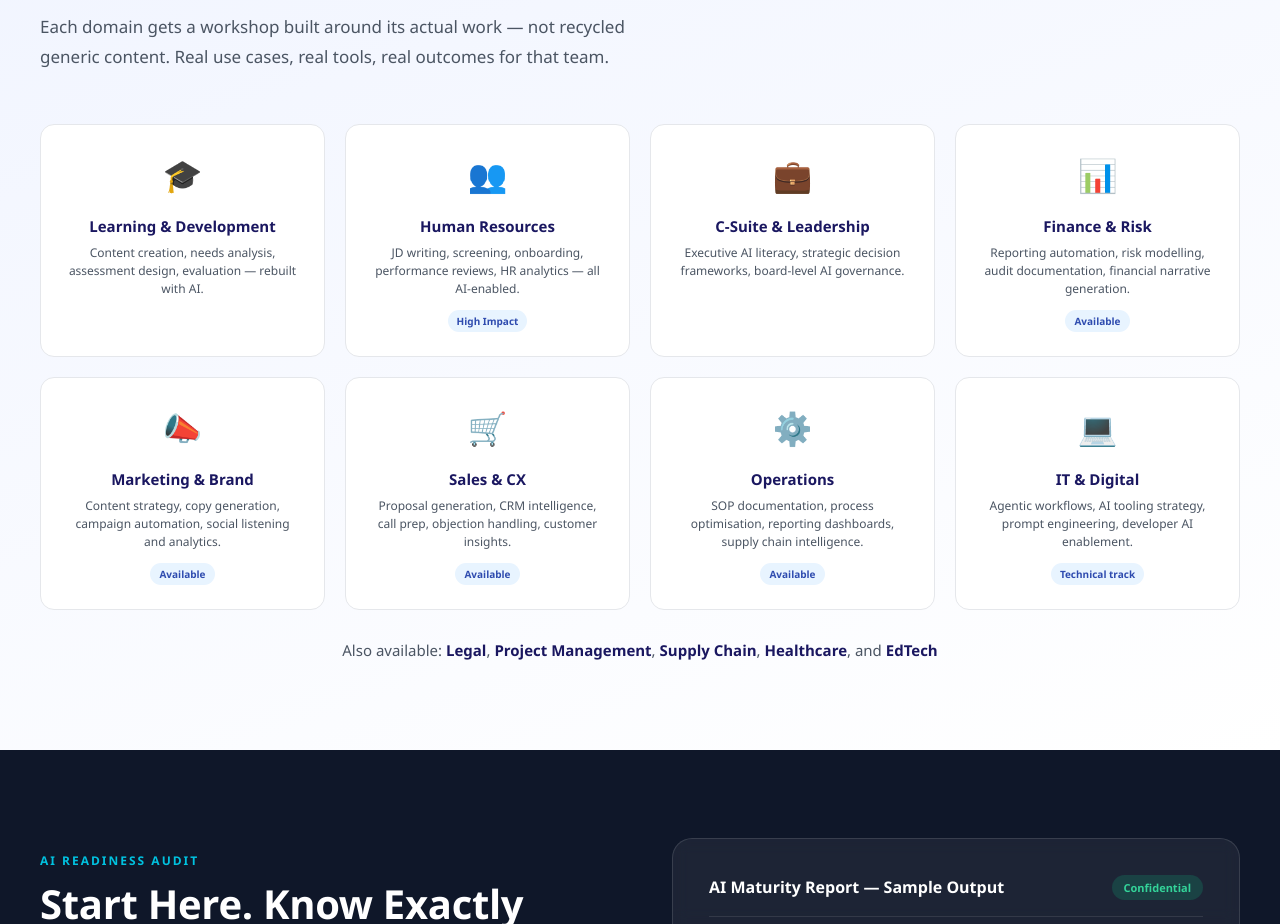
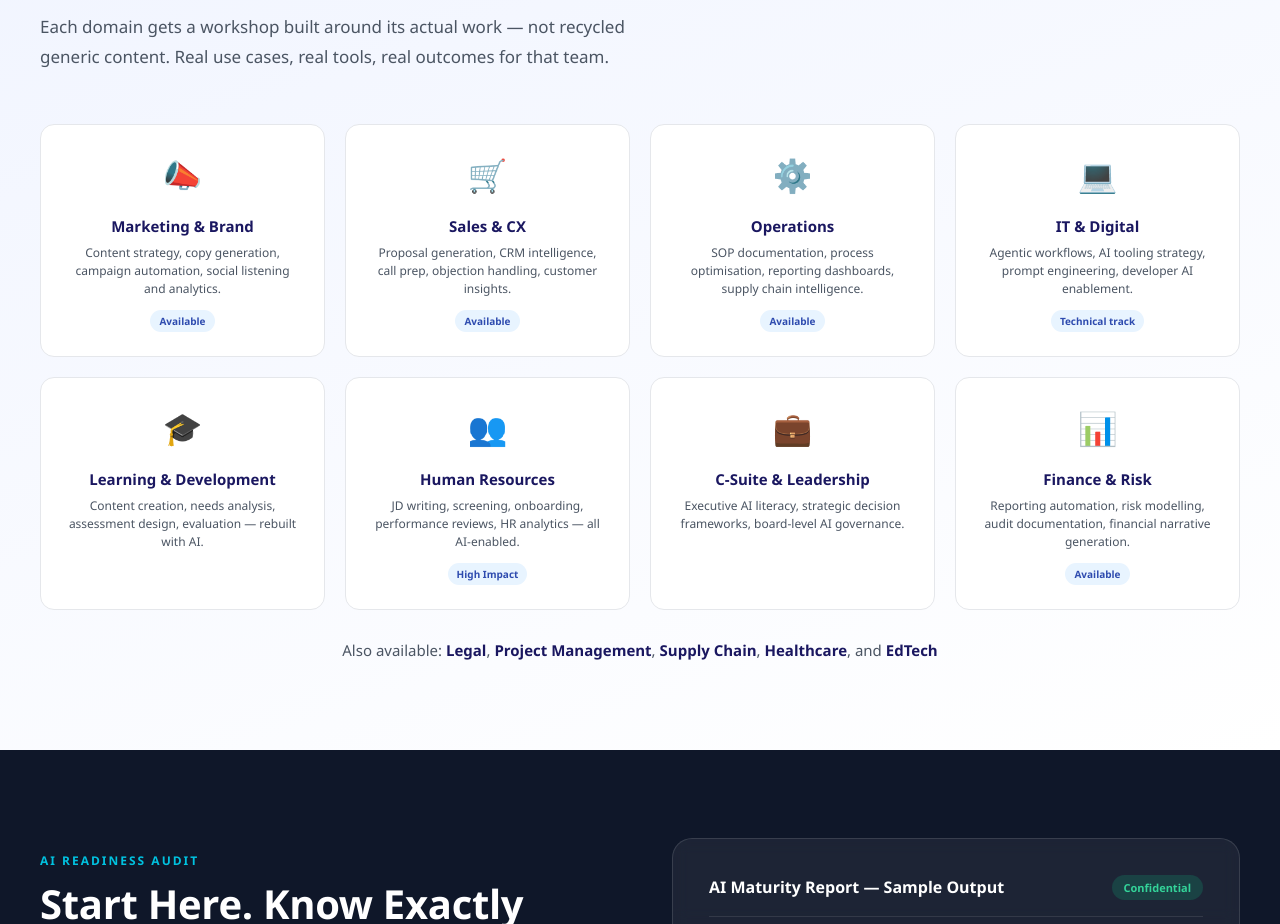
Before and after one commit to jatinchary/strikers2, a Next.js app: page / in a window 1280 px wide. Shown: the part 3214-4138 px from the top of the page. Built offline with nearby package versions, Linux system fonts and the light colour scheme.

Commit message:
small edit

```diff
--- a/src/app/page.tsx
+++ b/src/app/page.tsx
@@ -241,7 +241,7 @@ export default function Home() {
                 <li>ROI model: projected time and cost savings per function</li>
               </ul>
               <div className="svc-price">
-                <a href="mailto:strikers4you@gmail.com?subject=AI Audit Enquiry" className="svc-cta">
+                <a href="#contact" className="svc-cta">
                   Book an Audit →
                 </a>
               </div>
@@ -302,7 +302,7 @@ export default function Home() {
                 <li>30/60/90-day outcome measurement</li>
               </ul>
               <div className="svc-price">
-                <a href="mailto:strikers4you@gmail.com?subject=AI Implementation Enquiry" className="svc-cta">
+                <a href="#contact" className="svc-cta">
                   Discuss Project →
                 </a>
               </div>
@@ -329,7 +329,7 @@ export default function Home() {
                 <li>Annual AI roadmap review and refresh</li>
               </ul>
               <div className="svc-price">
-                <a href="mailto:strikers4you@gmail.com?subject=Advisory Retainer Enquiry" className="svc-cta">
+                <a href="#contact" className="svc-cta">
                   Discuss Retainer →
                 </a>
               </div>
@@ -351,6 +351,50 @@ export default function Home() {
             for that team.
           </p>
           <div className="domains-grid">
+            <div className="domain-card">
+              <span className="domain-icon" role="img" aria-label="Marketing and Brand">📣</span>
+              <div className="domain-name">Marketing &amp; Brand</div>
+              <div className="domain-desc">
+                Content strategy, copy generation, campaign automation, social
+                listening and analytics.
+              </div>
+              <div className="domain-tags">
+                <span className="dtag">Available</span>
+              </div>
+            </div>
+            <div className="domain-card">
+              <span className="domain-icon" role="img" aria-label="Sales and Customer Experience">🛒</span>
+              <div className="domain-name">Sales &amp; CX</div>
+              <div className="domain-desc">
+                Proposal generation, CRM intelligence, call prep, objection
+                handling, customer insights.
+              </div>
+              <div className="domain-tags">
+                <span className="dtag">Available</span>
+              </div>
+            </div>
+            <div className="domain-card">
+              <span className="domain-icon" role="img" aria-label="Operations">⚙️</span>
+              <div className="domain-name">Operations</div>
+              <div className="domain-desc">
+                SOP documentation, process optimisation, reporting dashboards,
+                supply chain intelligence.
+              </div>
+              <div className="domain-tags">
+                <span className="dtag">Available</span>
+              </div>
+            </div>
+            <div className="domain-card">
+              <span className="domain-icon" role="img" aria-label="IT and Digital">💻</span>
+              <div className="domain-name">IT &amp; Digital</div>
+              <div className="domain-desc">
+                Agentic workflows, AI tooling strategy, prompt engineering,
+                developer AI enablement.
+              </div>
+              <div className="domain-tags">
+                <span className="dtag">Technical track</span>
+              </div>
+            </div>
             <div className="domain-card">
               <span className="domain-icon" role="img" aria-label="Learning and Development">🎓</span>
               <div className="domain-name">Learning &amp; Development</div>
@@ -394,50 +438,6 @@ export default function Home() {
               </div>
               <div className="domain-tags">
                 <span className="dtag">Available</span>
-              </div>
-            </div>
-            <div className="domain-card">
-              <span className="domain-icon" role="img" aria-label="Marketing and Brand">📣</span>
-              <div className="domain-name">Marketing &amp; Brand</div>
-              <div className="domain-desc">
-                Content strategy, copy generation, campaign automation, social
-                listening and analytics.
-              </div>
-              <div className="domain-tags">
-                <span className="dtag">Available</span>
-              </div>
-            </div>
-            <div className="domain-card">
-              <span className="domain-icon" role="img" aria-label="Sales and Customer Experience">🛒</span>
-              <div className="domain-name">Sales &amp; CX</div>
-              <div className="domain-desc">
-                Proposal generation, CRM intelligence, call prep, objection
-                handling, customer insights.
-              </div>
-              <div className="domain-tags">
-                <span className="dtag">Available</span>
-              </div>
-            </div>
-            <div className="domain-card">
-              <span className="domain-icon" role="img" aria-label="Operations">⚙️</span>
-              <div className="domain-name">Operations</div>
-              <div className="domain-desc">
-                SOP documentation, process optimisation, reporting dashboards,
-                supply chain intelligence.
-              </div>
-              <div className="domain-tags">
-                <span className="dtag">Available</span>
-              </div>
-            </div>
-            <div className="domain-card">
-              <span className="domain-icon" role="img" aria-label="IT and Digital">💻</span>
-              <div className="domain-name">IT &amp; Digital</div>
-              <div className="domain-desc">
-                Agentic workflows, AI tooling strategy, prompt engineering,
-                developer AI enablement.
-              </div>
-              <div className="domain-tags">
-                <span className="dtag">Technical track</span>
               </div>
             </div>
           </div>
@@ -590,7 +590,8 @@ export default function Home() {
               </div>
             </div>
             <a
-              href="mailto:strikers4you@gmail.com?subject=AI Audit Booking"
+              href="#contact"
+
               className="btn-audit-cta"
             >
               Book Your AI Audit →
@@ -627,7 +628,7 @@ export default function Home() {
               </ul>
               <div className="prog-price-row">
                 <a
-                  href="mailto:strikers4you@gmail.com?subject=Executive Briefing Enquiry"
+                  href="#contact"
                   className="prog-btn prog-btn-out"
                 >
                   Enquire Now
@@ -689,7 +690,7 @@ export default function Home() {
               </ul>
               <div className="prog-price-row">
                 <a
-                  href="mailto:strikers4you@gmail.com?subject=Agentic AI Intensive Enquiry"
+                  href="#contact"
                   className="prog-btn prog-btn-out"
                 >
                   Explore Transformation Program
@@ -708,7 +709,7 @@ export default function Home() {
             </div>
             <div className="ret-right" style={{ textAlign: "right", flexShrink: 0 }}>
               <a
-                href="mailto:strikers4you@gmail.com?subject=Retainer Enquiry"
+                href="#contact"
                 style={{
                   display: "inline-block",
                   background: "linear-gradient(135deg, var(--navy), var(--blue))",
@@ -974,7 +975,10 @@ export default function Home() {
                   <option value="implementation">AI Implementation</option>
                   <option value="retainer">Advisory Retainer</option>
                   <option value="workbook">Workbook (Individual)</option>
-                  <option value="discovery">Just a Discovery Call</option>
+                  <option value="certification">AI Practitioner Certification</option>
+                  <option value="intensive">Agentic AI Transformation Intensive</option>
+                  <option value="advisory">Executive AI Briefing</option>
+                  <option value="discovery">Other</option>
                 </select>
               </div>
             </div>
```
